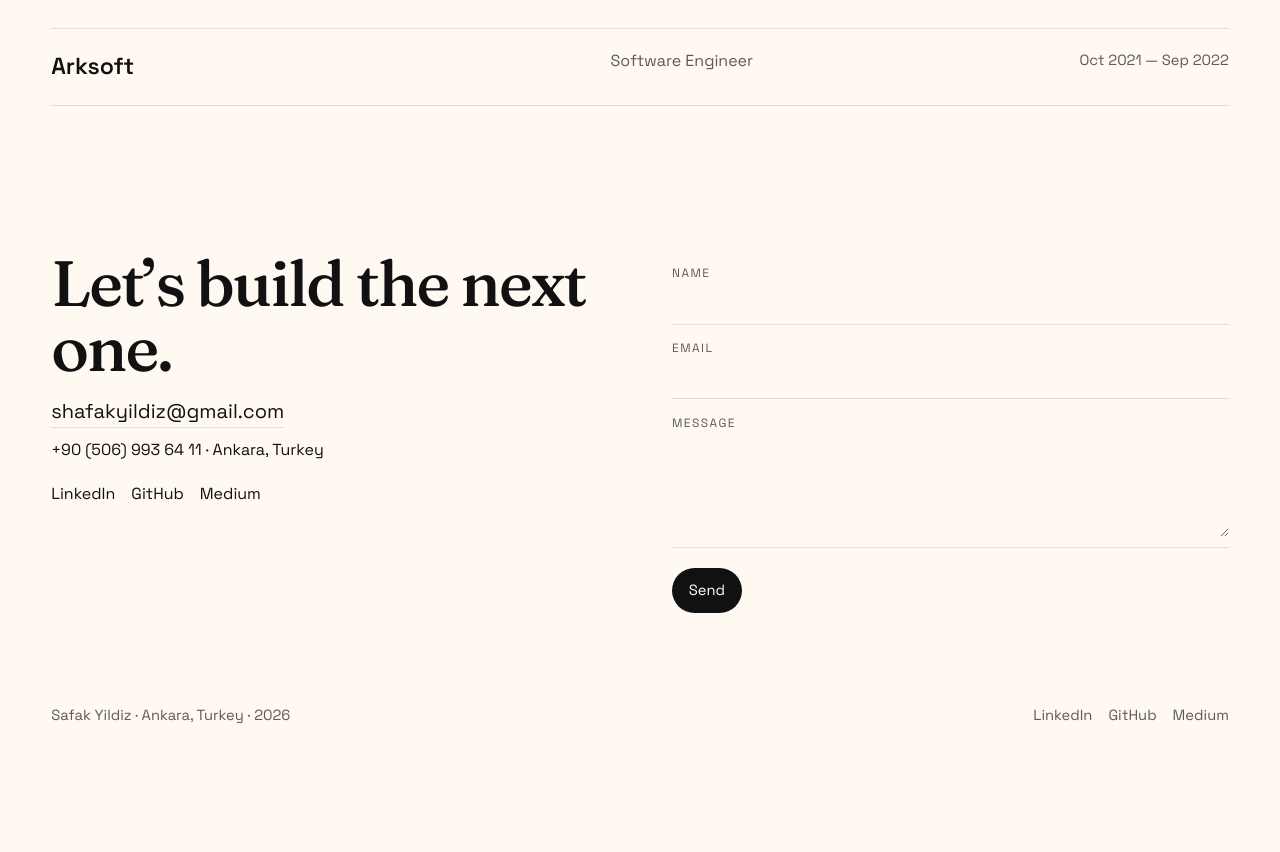
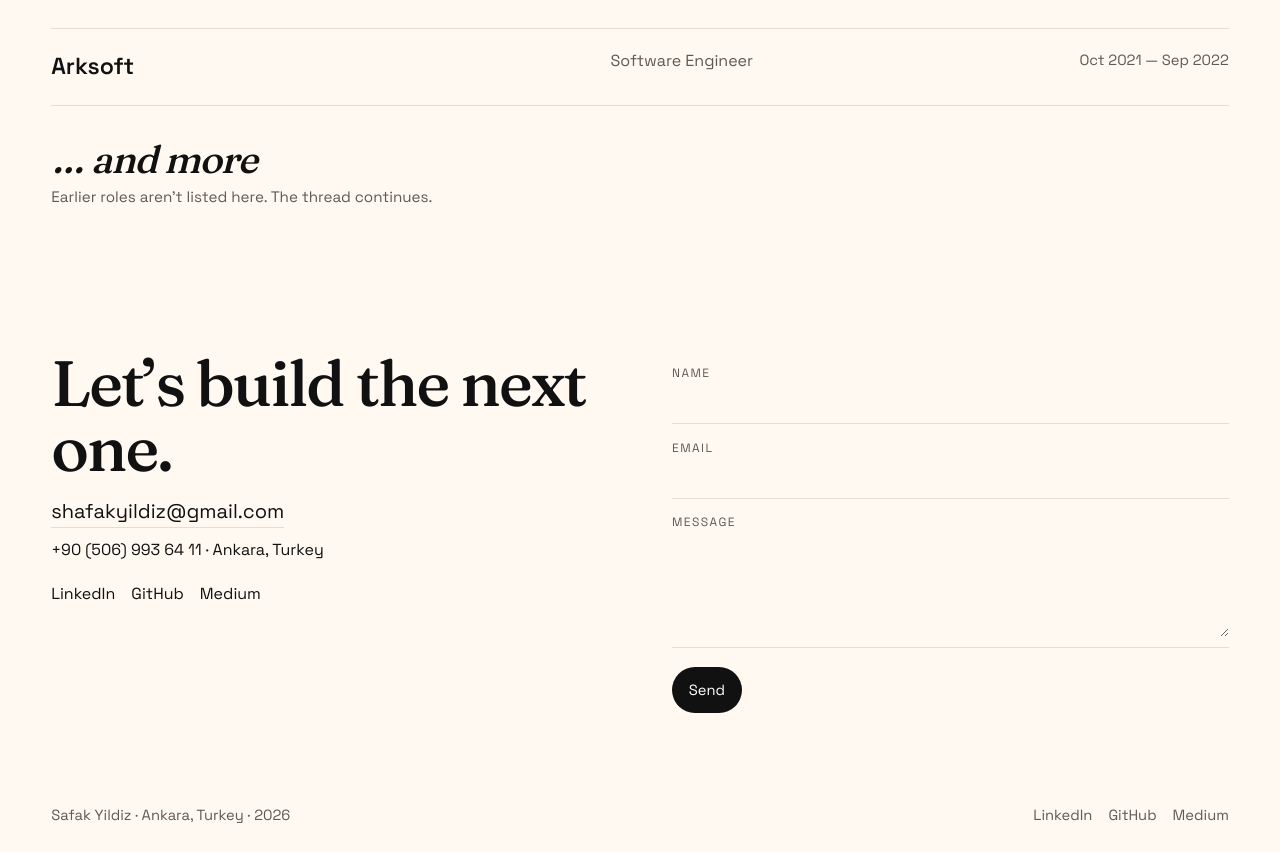
Before and after one commit to shafakyildiz/shafakyildiz.github.io, a Vue app: page / in a window 1280 px wide. Shown: the part 3361-4213 px from the top of the page. Before the commit the page ends 4113 px from the top, so only its background shows below. Built offline with nearby package versions, Linux system fonts and the light colour scheme.

Commit message:
Add experience summary section in JourneySection and enhance CSS styles for improved presentation.

```diff
--- a/src/components/JourneySection.vue
+++ b/src/components/JourneySection.vue
@@ -20,5 +20,9 @@ const open = ref(0)
         <p v-show="open === index">{{ role.text }}</p>
       </li>
     </ol>
+    <p class="experience-more reveal">
+      … and more
+      <span>Earlier roles aren’t listed here. The thread continues.</span>
+    </p>
   </section>
 </template>
--- a/src/styles/main.css
+++ b/src/styles/main.css
@@ -360,6 +360,23 @@ html[data-theme="dark"] .sun {
 .experience button em { font-style: normal; color: var(--muted); }
 .experience button time { color: var(--muted); font-size: 0.92rem; }
 .experience li p { padding: 0 0 1.2rem; max-width: 46rem; color: var(--muted); }
+.experience-more {
+  margin-top: 2rem;
+  font-family: var(--display);
+  font-style: italic;
+  font-size: clamp(1.8rem, 3vw, 2.5rem);
+  letter-spacing: -0.03em;
+  line-height: 1.1;
+}
+.experience-more span {
+  display: block;
+  margin-top: 0.55rem;
+  font-family: var(--sans);
+  font-style: normal;
+  font-size: 0.95rem;
+  letter-spacing: 0;
+  color: var(--muted);
+}
 
 .contact {
   display: grid;
```
